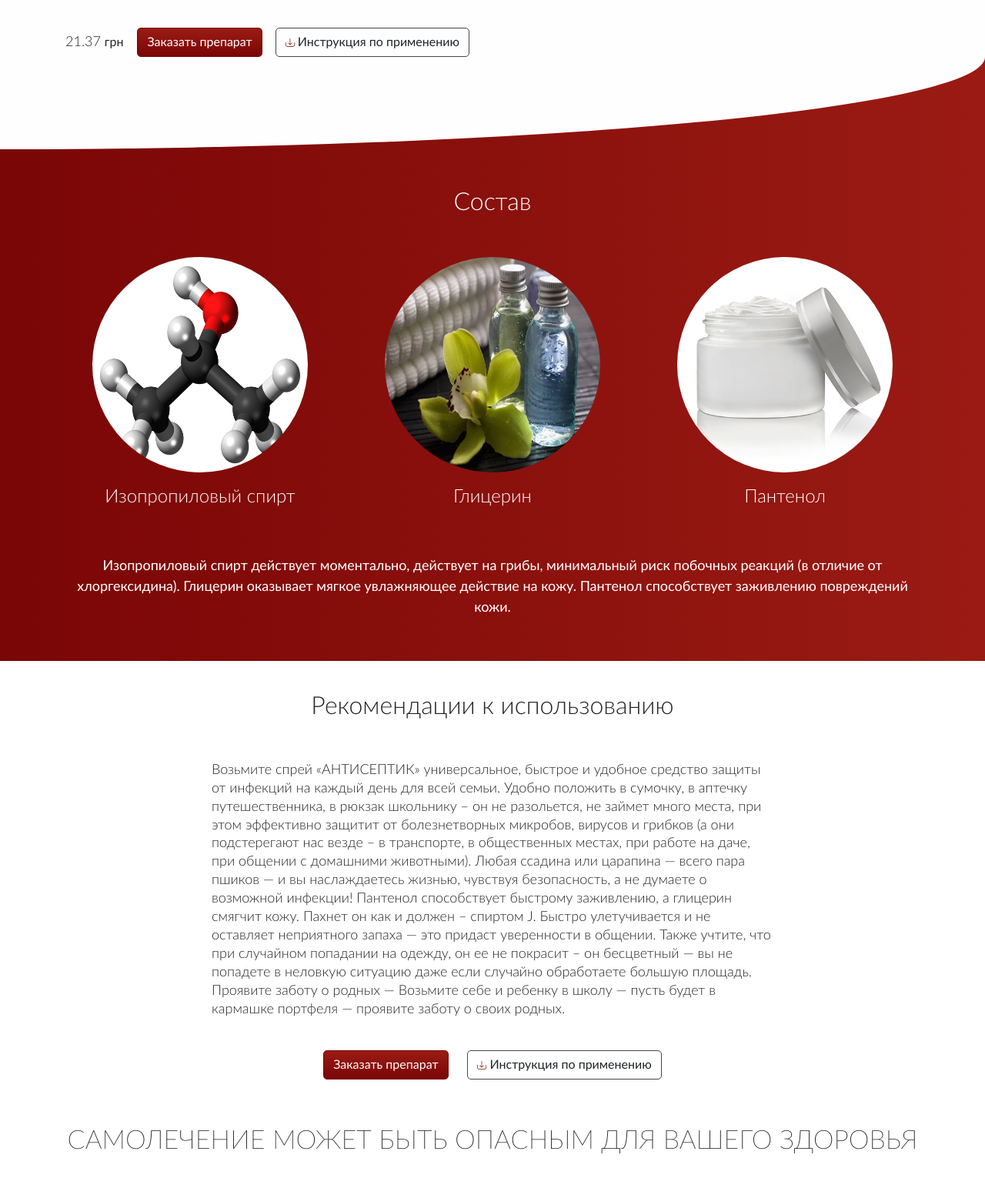
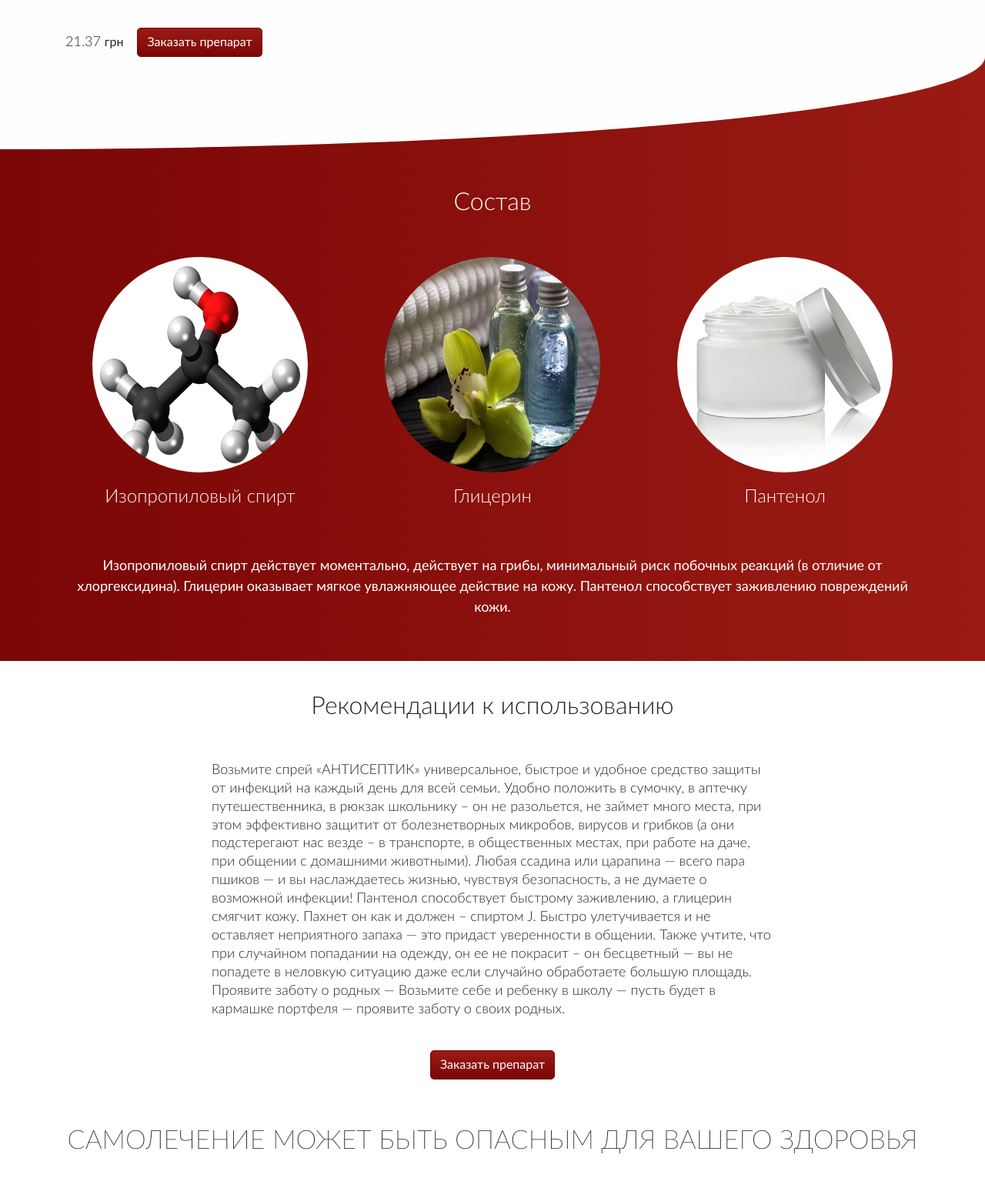
Before and after one commit to ifreeworklancer/antiseptic, a website: page index.html in a window 1280 px wide. Shown: the part 398-1942 px from the top of the page at 77% size. Drawn offline with Linux system fonts and the light colour scheme.

Commit message:
edit_certificate

```diff
--- a/index.html
+++ b/index.html
@@ -43,7 +43,7 @@
                         <span class="subtitle">Ефективно знищує бактерії, освіжає, зволожує і пом'якшує шкіру</span>
                     </div>
                     <div class="certificate">
-                        <a href="img/certificate.png" data-lightbox="certificate" data-title="Сертификат качества.">
+                        <a href="images/content/top/certificate.jpg" data-lightbox="certificate" data-title="Сертификат качества.">
                             <img src="images/icons/certificate-of-education-outlined-symbol.svg" alt="certificate-of-education-outlined-symbol">
                             <small>Сертификат качества</small>
                         </a>
@@ -55,10 +55,6 @@
                         </div>
                         <a href="https://shop.av.zp.ua/tovar/antiseptik-sprej-40-ml-stm/" class="btn btn-primary">Заказать
                             препарат</a>
-                        <a class="btn btn-default" href="docs/instruction.docx" download>
-                            <img src="images/icons/download-1.svg" alt="download-1">
-                            Инструкция по применению
-                        </a>
                     </div>
                 </div>
                 <div class="col-md-4 col-lg-5 relative">
@@ -122,10 +118,6 @@
             <div class="text-center">
                 <a href="https://shop.av.zp.ua/tovar/antiseptik-sprej-40-ml-stm/" class="btn btn-primary">Заказать
                     препарат</a>
-                <a class="btn btn-default" href="docs/instruction.docx" download>
-                    <img src="images/icons/download-1.svg" alt="download-1">
-                    Инструкция по применению
-                </a>
             </div>
         </div>
     </section>
```
Also changed, not shown: images/content/top/certificate.jpg (added).
